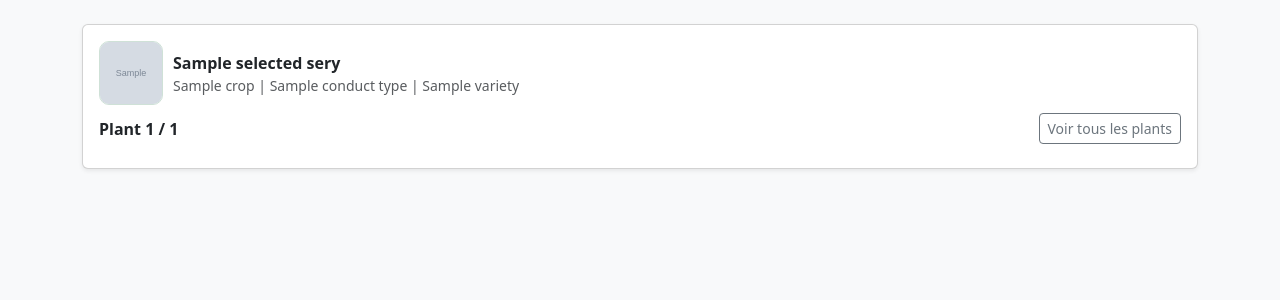
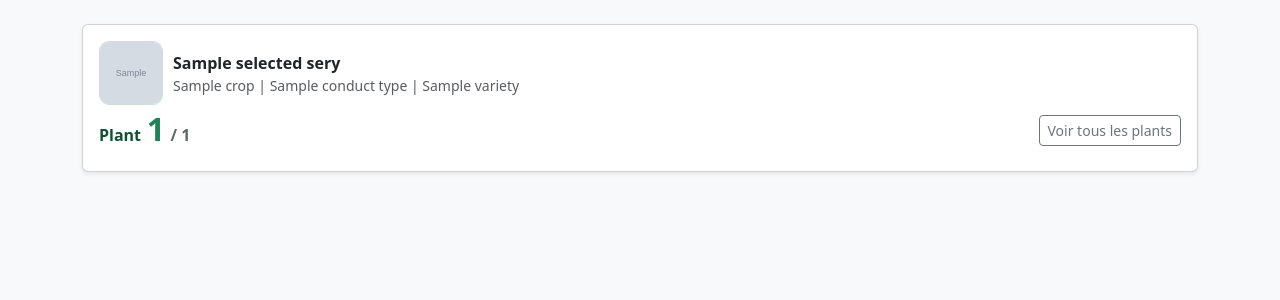
Before and after one commit to SebjuFrab/puceron, a Django app: template templates/scouting/record_form.html in a window 1280 px wide. Shown: the part 56-356 px from the top of the page. Run offline with Django 5.2, Linux system fonts and the light colour scheme; the template is opened without the code that fills it: most values are stand-ins (such as "Sample title", 1, 10 or a date in 2020); grey boxes marked "Sample" are stand-in pictures; form fields are guessed from the names that the template uses.

Commit message:
fixa entre saisie

```diff
--- a/templates/scouting/record_form.html
+++ b/templates/scouting/record_form.html
@@ -5,6 +5,26 @@
   .plant-step.active { display: block; }
   .leaf-row { border: 1px solid #dfe3e8; border-radius: 12px; padding: 12px; margin-bottom: 10px; background: #fff; }
   .leaf-title { color: #1a8754; font-weight: 800; font-size: 1.25rem; }
+  .plant-progress {
+    display: inline-flex;
+    align-items: baseline;
+    gap: 0.35rem;
+    color: #0f5132;
+  }
+  .plant-progress-label {
+    font-weight: 700;
+  }
+  .plant-progress-number {
+    font-size: 2rem;
+    line-height: 1;
+    font-weight: 900;
+    color: #198754;
+  }
+  .plant-progress-total {
+    font-size: 1rem;
+    font-weight: 700;
+    color: #5c6b65;
+  }
   .leaf-actions { display: flex; gap: 10px; }
   .btn-leaf { min-width: 140px; min-height: 54px; border-radius: 16px; font-weight: 800; font-size: 1.35rem; }
   .aphid-on { background: #00c2ff; color: #002a33; border-color: #00c2ff; }
@@ -68,6 +88,14 @@
     font-weight: 800;
     font-size: 1.4rem;
   }
+  @media (max-width: 991.98px) {
+    .plant-progress-number {
+      font-size: 2.35rem;
+    }
+    .plant-progress-total {
+      font-size: 1.05rem;
+    }
+  }
 </style>
 
 <form method="post">
@@ -101,8 +129,12 @@
       {% endif %}
       <div id="offlineStatus" class="alert alert-warning py-2 mb-2 d-none"></div>
       <div id="draftStatus" class="alert alert-info py-2 mb-2 d-none"></div>
-      <div class="d-flex justify-content-between align-items-center mb-2">
-        <div class="fw-semibold">Plant <span id="currentPlantNumber">1</span> / {{ plants|length }}</div>
+      <div class="d-flex justify-content-between align-items-center mb-2 gap-2">
+        <div class="plant-progress" aria-live="polite">
+          <span class="plant-progress-label">Plant</span>
+          <span id="currentPlantNumber" class="plant-progress-number">1</span>
+          <span class="plant-progress-total">/ {{ plants|length }}</span>
+        </div>
         <button type="button" class="btn btn-sm btn-outline-secondary" id="toggleAllPlants">Voir tous les plants</button>
       </div>
       {% if not auxiliary_taxa %}
@@ -491,10 +523,10 @@ taxonButtons.forEach(btn => {
 });
 
 document.querySelectorAll('.next-plant').forEach(btn => btn.addEventListener('click', () => {
-  if (currentPlant < totalPlants) { currentPlant += 1; updatePlantDisplay(); window.scrollTo({ top: 0, behavior: 'smooth' }); saveDraftDebounced(); }
+  if (currentPlant < totalPlants) { currentPlant += 1; updatePlantDisplay(); saveDraftDebounced(); }
 }));
 document.querySelectorAll('.prev-plant').forEach(btn => btn.addEventListener('click', () => {
-  if (currentPlant > 1) { currentPlant -= 1; updatePlantDisplay(); window.scrollTo({ top: 0, behavior: 'smooth' }); saveDraftDebounced(); }
+  if (currentPlant > 1) { currentPlant -= 1; updatePlantDisplay(); saveDraftDebounced(); }
 }));
 document.querySelectorAll('.next-final').forEach(btn => btn.addEventListener('click', () => { inFinalStep = true; updatePlantDisplay(); saveDraftDebounced(); }));
 document.getElementById('backToPlants')?.addEventListener('click', () => { inFinalStep = false; showAllPlants = false; currentPlant = totalPlants; updatePlantDisplay(); saveDraftDebounced(); });
```
